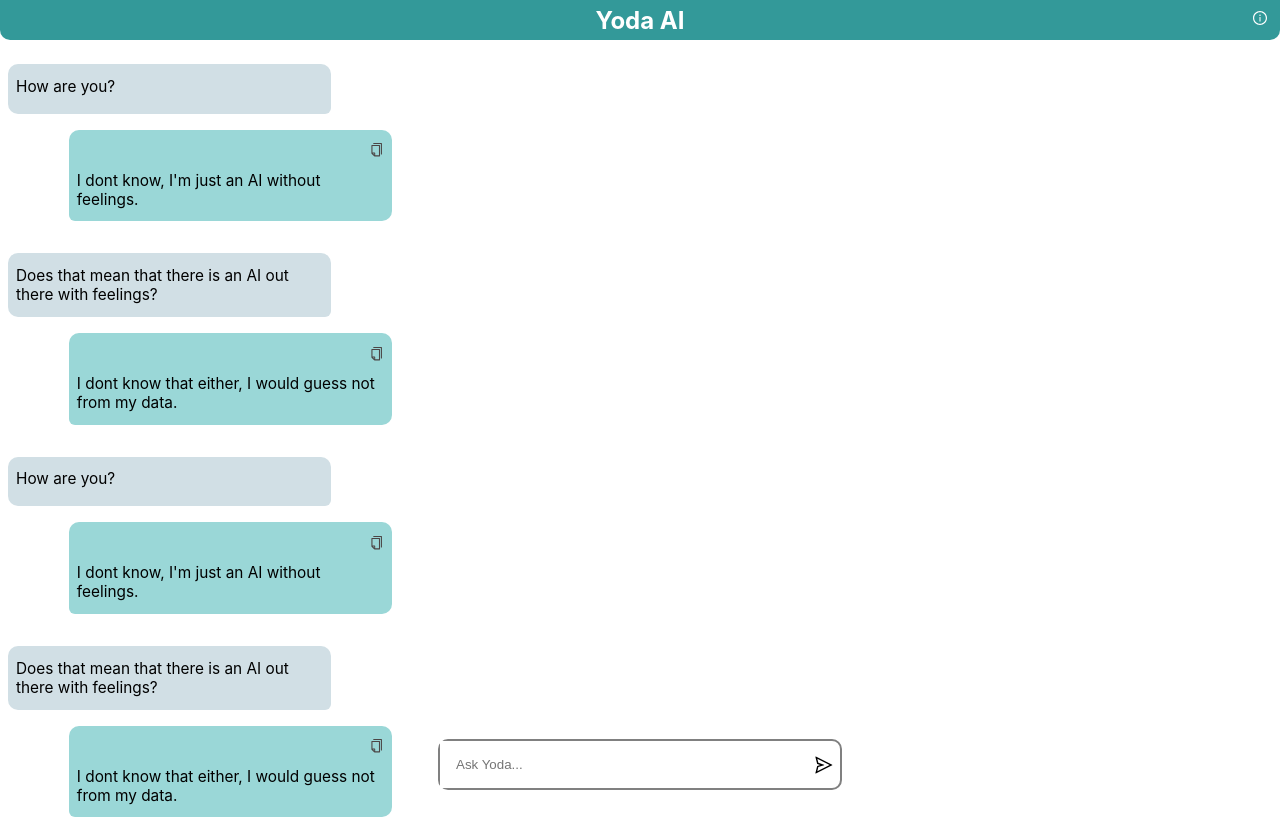
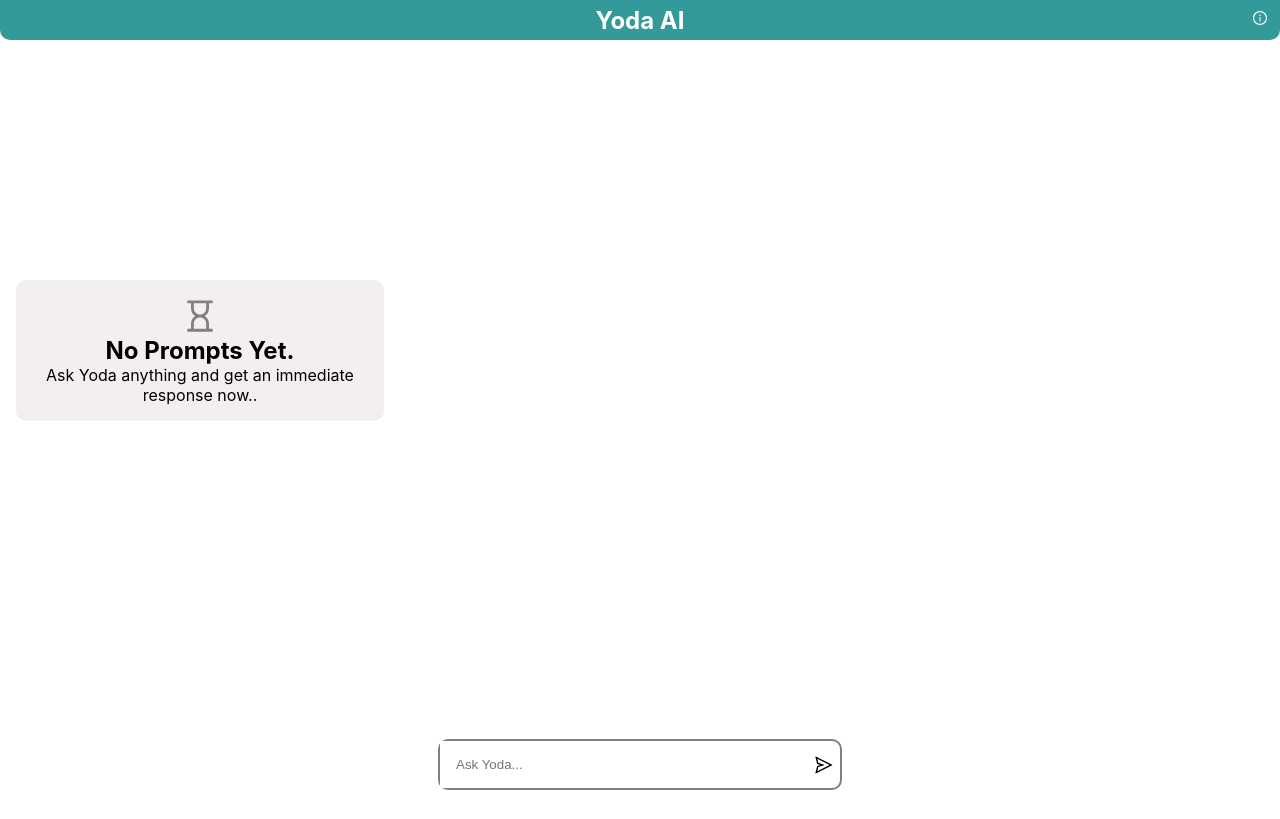
Before and after one commit to efenstakes/yoda-ai-browser-extension, a React (Create React App) app: page / in a window 1280 px wide. Shown: the top 819 px of the page. Built offline with nearby package versions, Linux system fonts and the light colour scheme.

Commit message:
show no prompts component when we have no prompts

```diff
--- a/src/App.js
+++ b/src/App.js
@@ -5,6 +5,7 @@ import CircularProgress from '@mui/material/CircularProgress';
 // components
 import PromptCard from "./components/prompt/component"
 import Header from './components/header/component';
+import NoPrompts from './components/no_prompts/component';
 
 // services
 import { getPrompt, } from "./services/prompt"
@@ -12,11 +13,8 @@ import { getPrompt, } from "./services/prompt"
 // styles
 import './App.css';
 
-function App() {
-  const promptListRef = useRef()
-  const [prompt, setPrompt] = useState('')
-  const [isLoading, setIsLoading] = useState(false)
-  const [prompts, setPrompts] = useState([
+const testPrompts = [
+
   {
     prompt: "How are you?",
     reply: "I dont know, I'm just an AI without feelings."
@@ -49,7 +47,12 @@ function App() {
     prompt: "Does that mean that there is an AI out there with feelings?",
     reply: "I dont know that either, I would guess not from my data."
   },
-  ])
+]
+function App() {
+  const promptListRef = useRef()
+  const [prompt, setPrompt] = useState('')
+  const [isLoading, setIsLoading] = useState(false)
+  const [prompts, setPrompts] = useState([])
 
 
   const submitPrompt = async ()=> {
@@ -92,6 +95,8 @@ function App() {
         <div className='prompts_list_pad'  ref={promptListRef} />
       </div>
 
+      { !prompts.length && <NoPrompts /> }
+
       {/* input */}
       <div className="row prompt_input">
         <input
```
Lines whose indentation alone changed are shown as unchanged.
